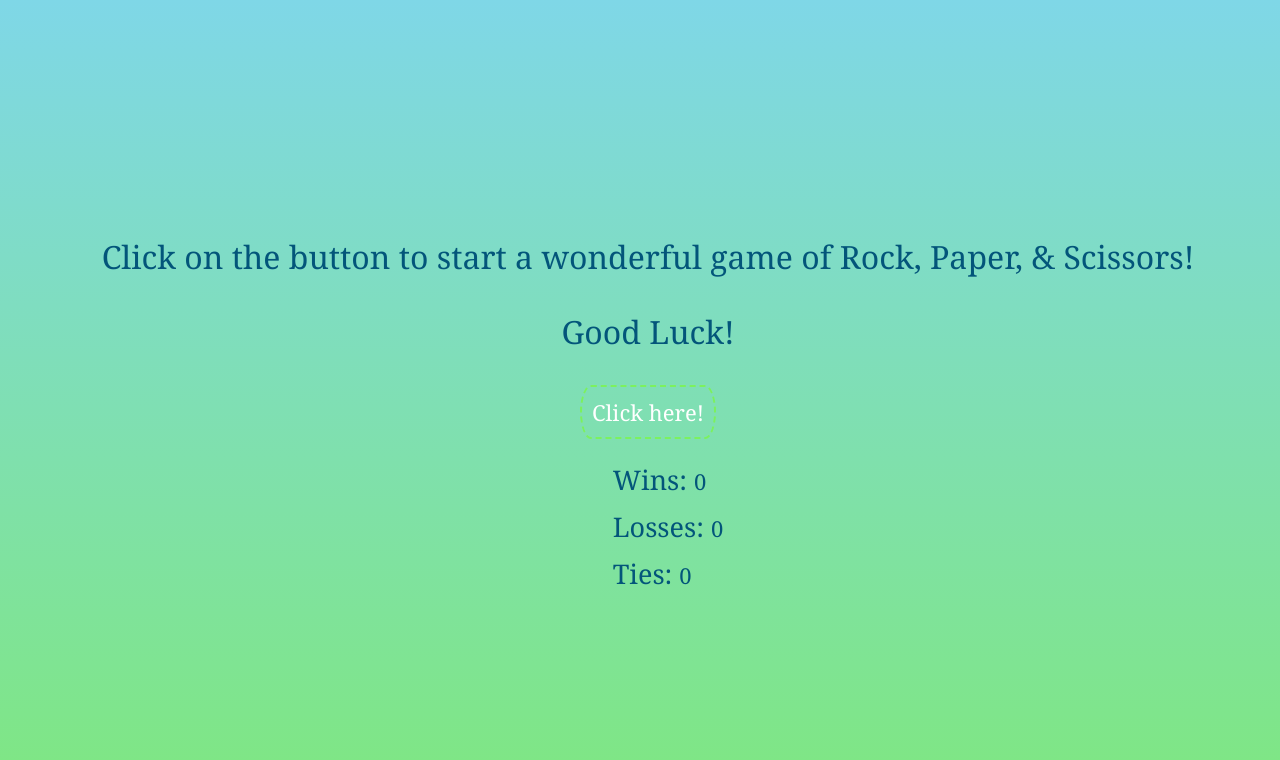
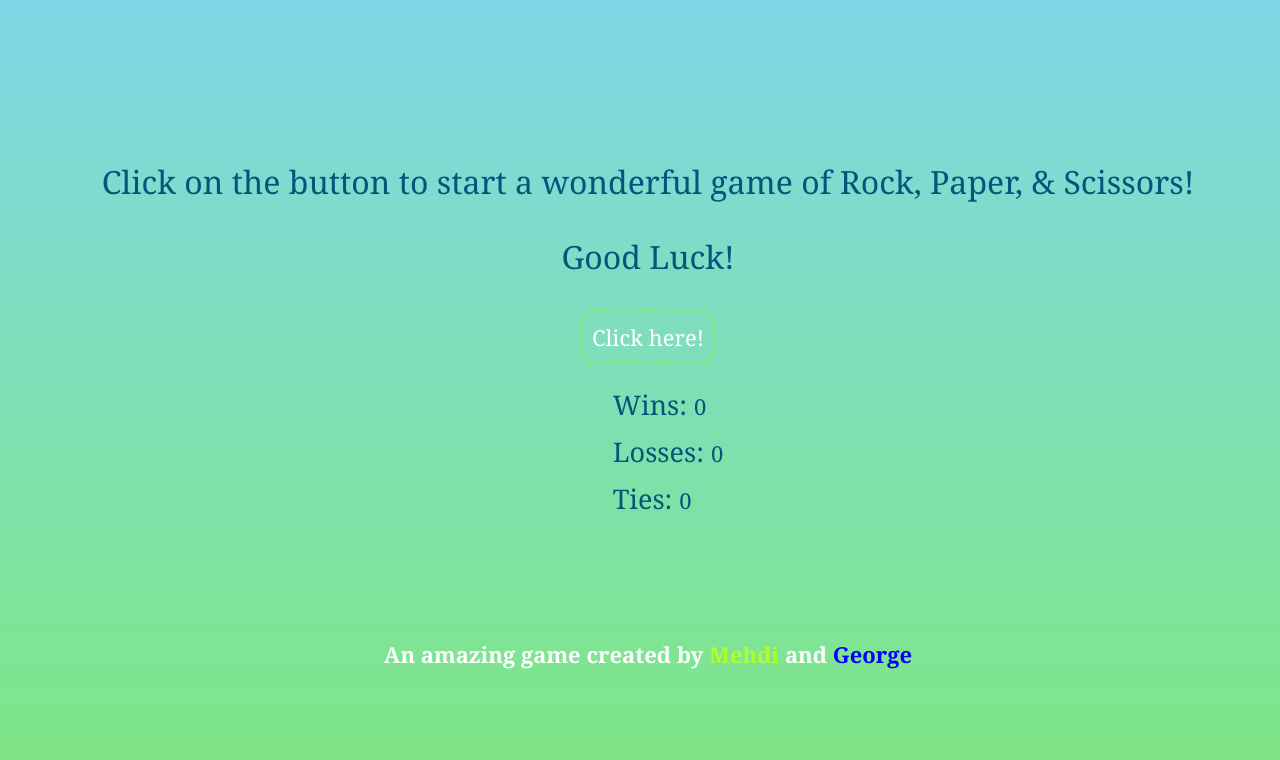
Before and after one commit to mehdisafari77/Rock-Paper-Scissors-Game, a plain HTML site: page index.html in a window 1280 px wide. Drawn offline with Linux system fonts and the light colour scheme.

Commit message:
added footer with css

```diff
--- a/index.html
+++ b/index.html
@@ -27,6 +27,10 @@
         </ul>
     </section>
 
+    <footer>
+        <h2>An amazing game created by <span id="mehdi">Mehdi</span> and <span id="george">George</span></h2>
+    </footer>
+
 </body>
 <script src="script.js"></script>
 </html>
--- a/style.css
+++ b/style.css
@@ -23,6 +23,35 @@ p {
     color: rgb(3, 85, 122);
 }
 
+footer {
+    display: flex;
+    flex-direction: column;
+    justify-content: center;
+    align-items: center;
+}
+
+h2 {
+    margin-top: 100px;
+    text-align: center;
+    font-size: 22px;
+    color: #fff;
+}
+
+#mehdi {
+    color: greenyellow;
+}
+#mehdi:hover {
+    background: rgba(0, 217, 255, 0.911);
+}
+
+
+#george {
+    color: blue;
+}
+#george:hover {
+    background: rgba(0, 217, 255, 0.911);
+}
+
 .play-button {
     display: flex;
     flex-wrap: wrap;
```
